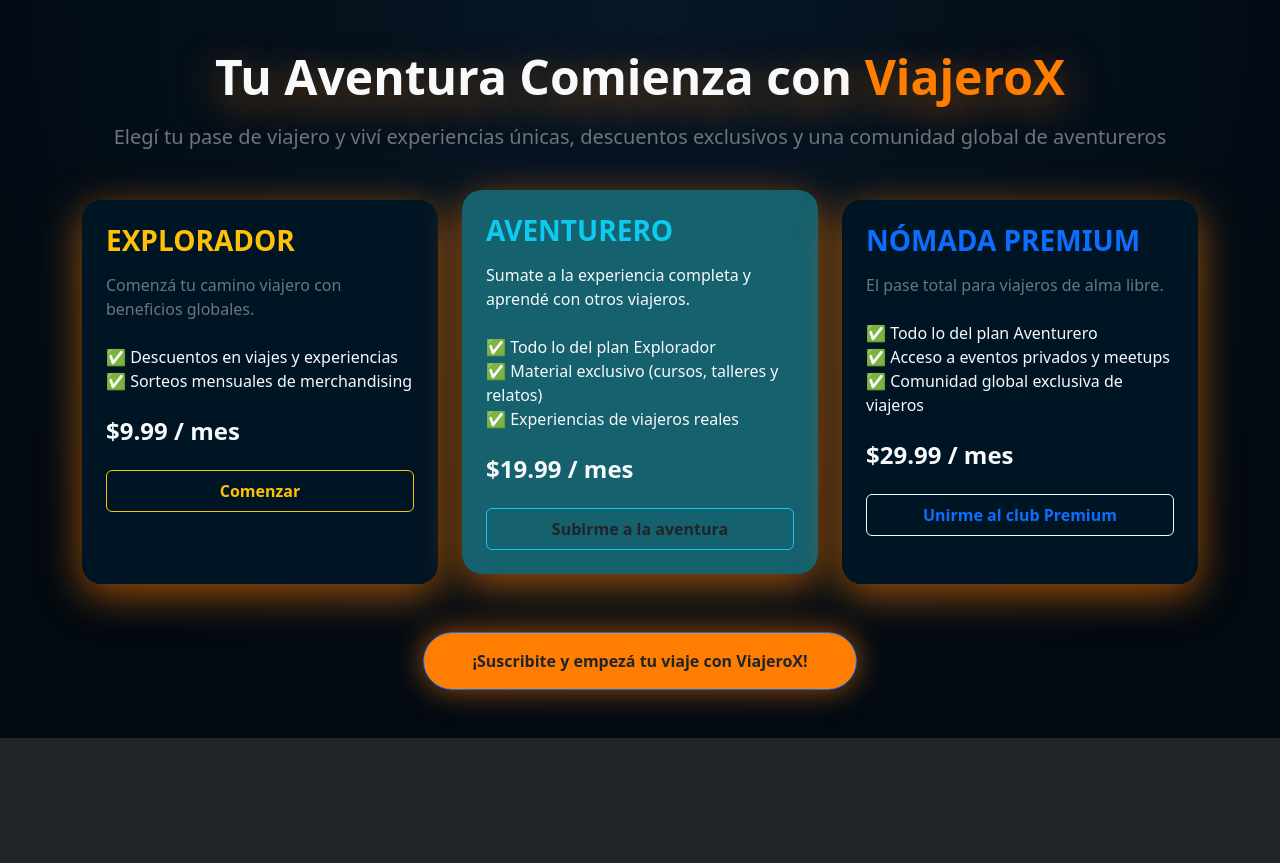
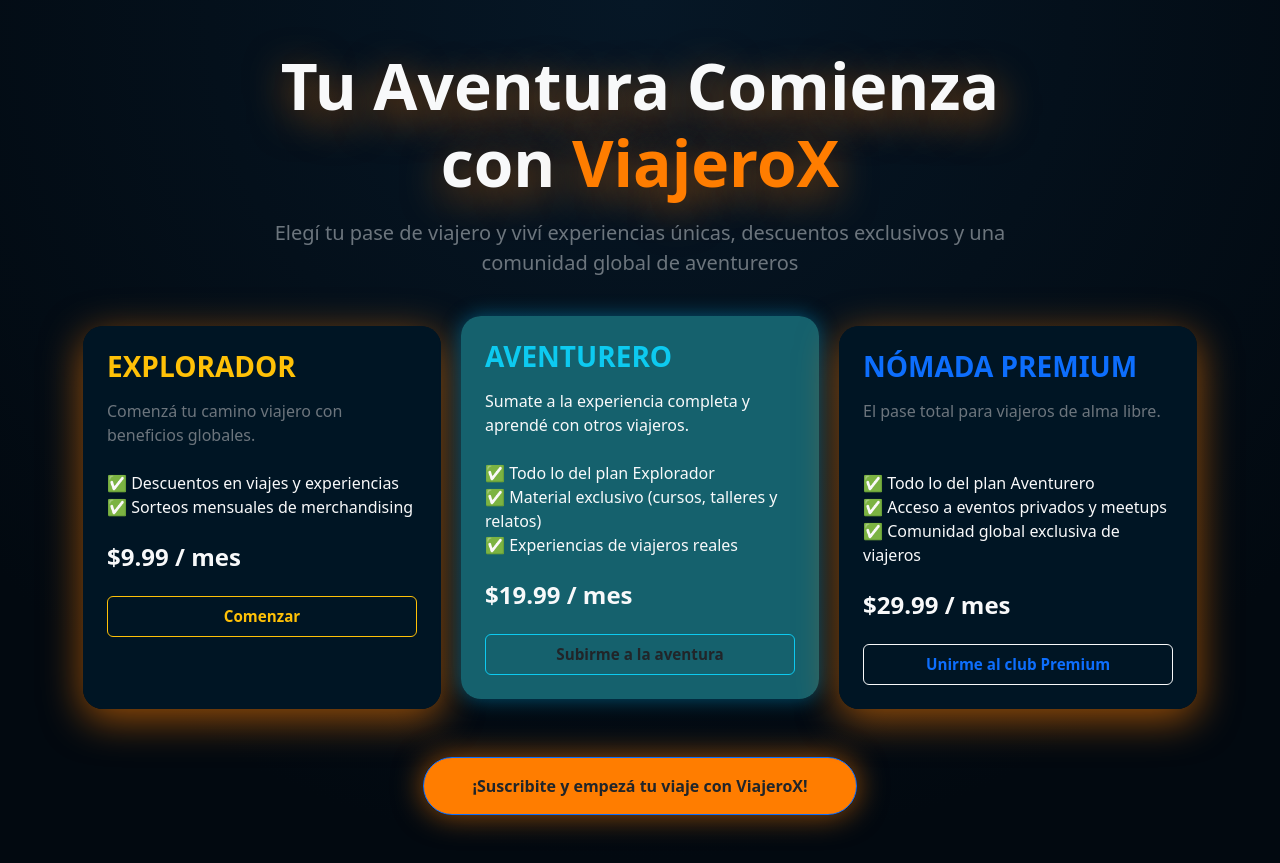
Before and after one commit to marilamas02-cloud/ViajeroX, a plain HTML site: page pages/suscripcion.html in a window 1280 px wide. Before the commit the page ends 800 px from the top, so only its background shows below. Drawn offline with nearby package versions, Linux system fonts and the light colour scheme.

Commit message:
agrego media queries a suscripcion

```diff
--- a/css/style.css
+++ b/css/style.css
@@ -84,3 +84,96 @@
 .nomada {
   background: linear-gradient(145deg, #001524, #001524);
 }
+
+
+@media (min-width: 576px) {
+
+    .planes-viajerox .container {
+        padding-left: 15px;
+        padding-right: 15px;
+    }
+}
+
+@media (min-width: 768px) {
+
+
+    .titulo-viajerox {
+        font-size: 3rem;
+    }
+
+    .subtitulo-viajerox {
+        font-size: 1.25rem;
+    }
+
+    .row.justify-content-center > .col-md-4 {
+
+        padding-left: 10px;
+        padding-right: 10px;
+    }
+
+    .card-suscripcion .btn {
+        font-size: 0.95rem;
+    }
+}
+
+
+
+@media (min-width: 992px) {
+    .titulo-viajerox {
+        font-size: 4rem;
+    }
+
+    .subtitulo-viajerox {
+        font-size: 1.5rem;
+    }
+
+
+    .planes-viajerox .text-center.mb-5 {
+        max-width: 800px;
+        margin-left: auto;
+        margin-right: auto;
+    }
+
+  .planes-viajerox {
+    padding-bottom: 2rem;
+  }
+}
+
+
+
+@media (min-width: 1200px) {
+
+
+    .card-suscripcion .card-body p {
+
+        min-height: 48px;
+    }
+}
+
+
+.card-suscripcion.aventurero {
+    box-shadow: 0 0 20px rgba(0, 191, 255, 0.4);
+    transition: transform 0.3s ease-in-out, box-shadow 0.3s ease-in-out;
+}
+
+
+.card-suscripcion.aventurero:hover {
+    transform: scale(1.08);
+    box-shadow: 0 0 40px rgba(0, 191, 255, 0.6);
+    z-index: 5;
+}
+
+.boton-cards {
+  transition: transform 0.18s ease, box-shadow 0.18s ease;
+}
+.boton-cards:hover {
+  transform: translateY(-3px) scale(1.02);
+  box-shadow: 0 8px 20px rgba(0,0,0,0.12);
+}
+
+@media (max-width: 767.98px) {
+
+    .card-suscripcion {
+        margin-bottom: 20px;
+    }
+}
```
